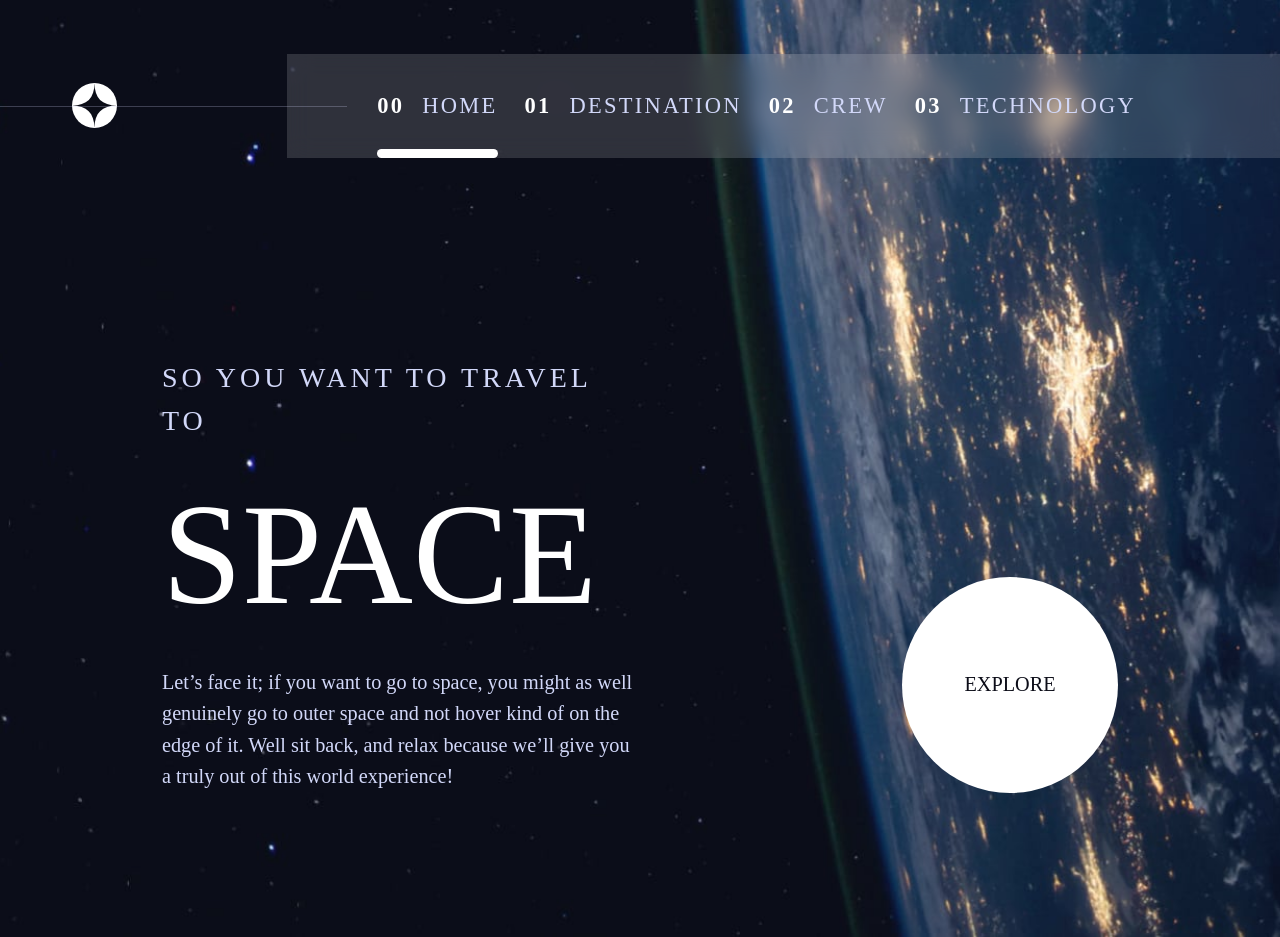
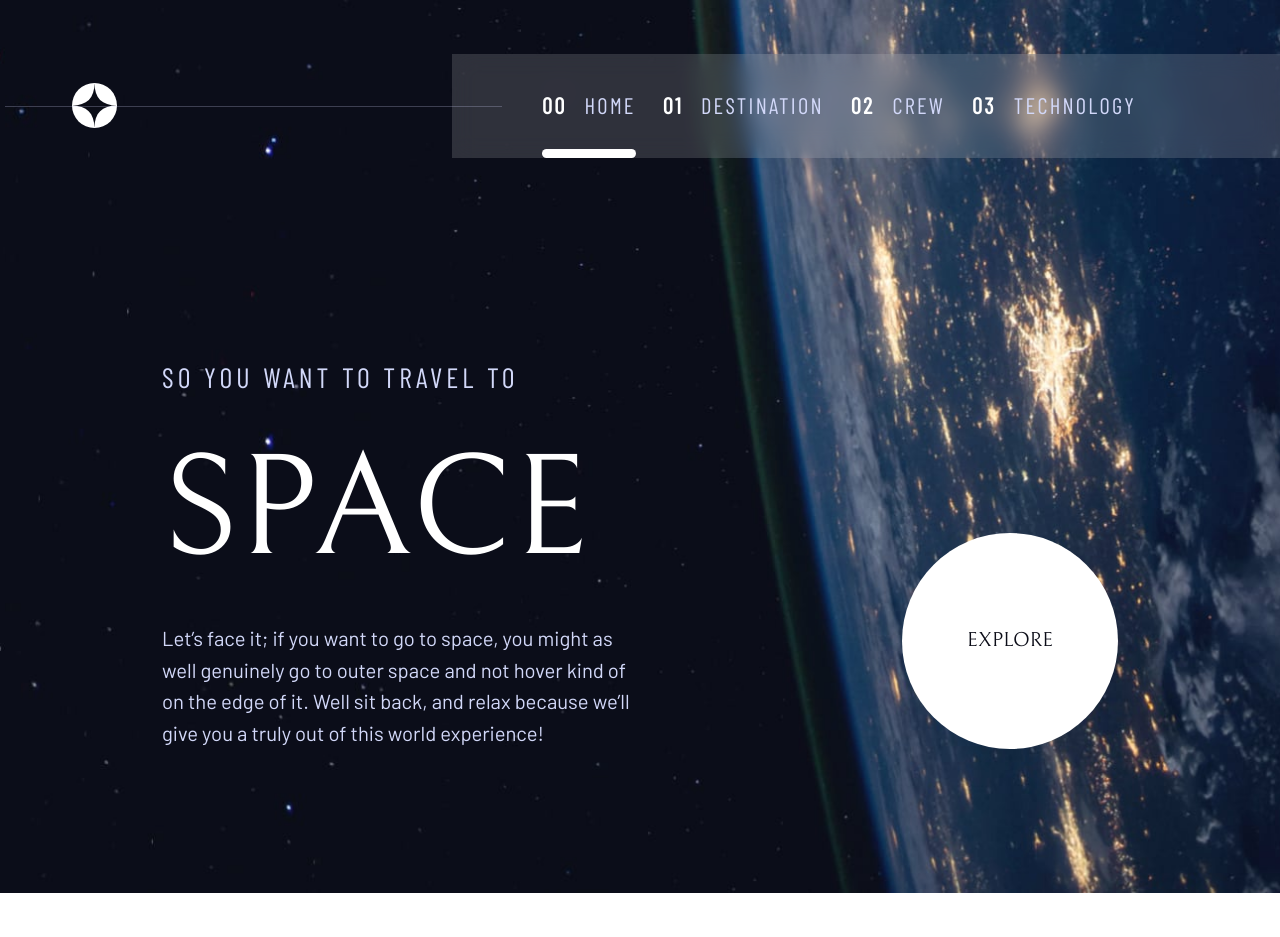
Before and after one commit to fa23bcs233/space-tourism, a website: page index.html in a window 1280 px wide. After the commit the page ends 893 px from the top, so only its background shows below. Drawn offline with Linux system fonts and the light colour scheme; the site is published under a folder, as on GitHub Pages, so addresses that start at the root find nothing.

Commit message:
fix: broken font fixed

```diff
--- a/styles/input.css
+++ b/styles/input.css
@@ -3,17 +3,17 @@
 
 @font-face {
   font-family: BellieFair;
-  src: url(/assets/shared/font/Bellefair/Bellefair-Regular.ttf);
+  src: url(../assets/shared/font/Bellefair/Bellefair-Regular.ttf);
 }
 
 @font-face {
   font-family: BarlowCondensed;
-  src: url(/assets/shared/font/Barlow_Condensed/BarlowCondensed-Regular.ttf);
+  src: url(../assets/shared/font/Barlow_Condensed/BarlowCondensed-Regular.ttf);
 }
 
 @font-face {
   font-family: Barlow;
-  src: url(/assets/shared/font/Barlow/Barlow-Regular.ttf);
+  src: url(../assets/shared/font/Barlow/Barlow-Regular.ttf);
 }
 
 @theme {
```
Also changed, not shown: styles/style.css.
